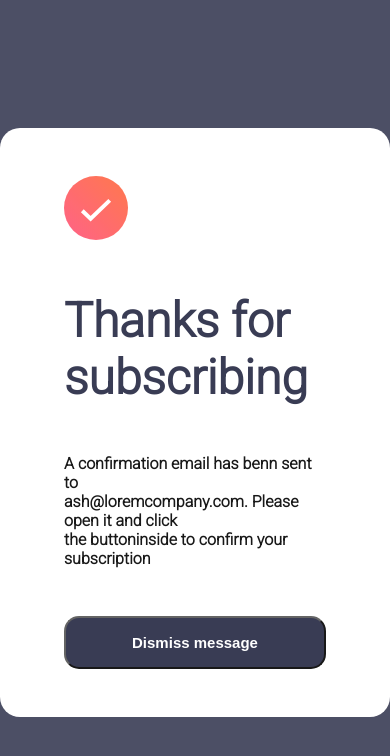
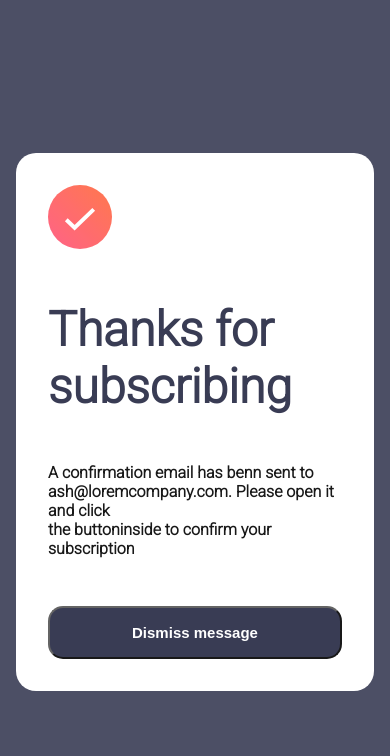
Before and after one commit to rSaydelleS/newslatter, a Next.js app: page /submit in a window 390 px wide. Shown: the top 756 px of the page. Built offline with nearby package versions, Linux system fonts and the light colour scheme.

Commit message:
Creating the media query

```diff
--- a/src/app/submit/page.js
+++ b/src/app/submit/page.js
@@ -24,7 +24,7 @@ export default function SubmitPage() {
                     <button className="btnback">Dismiss message</button>
                 </div>
             </div>
-            <div className="modal"></div>
+            <div className="modal" ></div>
 
         </main>
     </>
--- a/src/app/submit/styles.css
+++ b/src/app/submit/styles.css
@@ -48,3 +48,17 @@
     color: hsl(0, 0%, 100%);
     border-radius: 15px;
 }
+
+@media screen and (max-width: 800px){
+    body {
+        .content {
+            gap: 3rem;
+            padding: 2rem 2rem;
+            margin: 1rem;
+            background-color: hsl(0, 0%, 100%);
+            border-radius: 20px;
+            z-index: 1000;
+        }
+
+    }
+}
```
